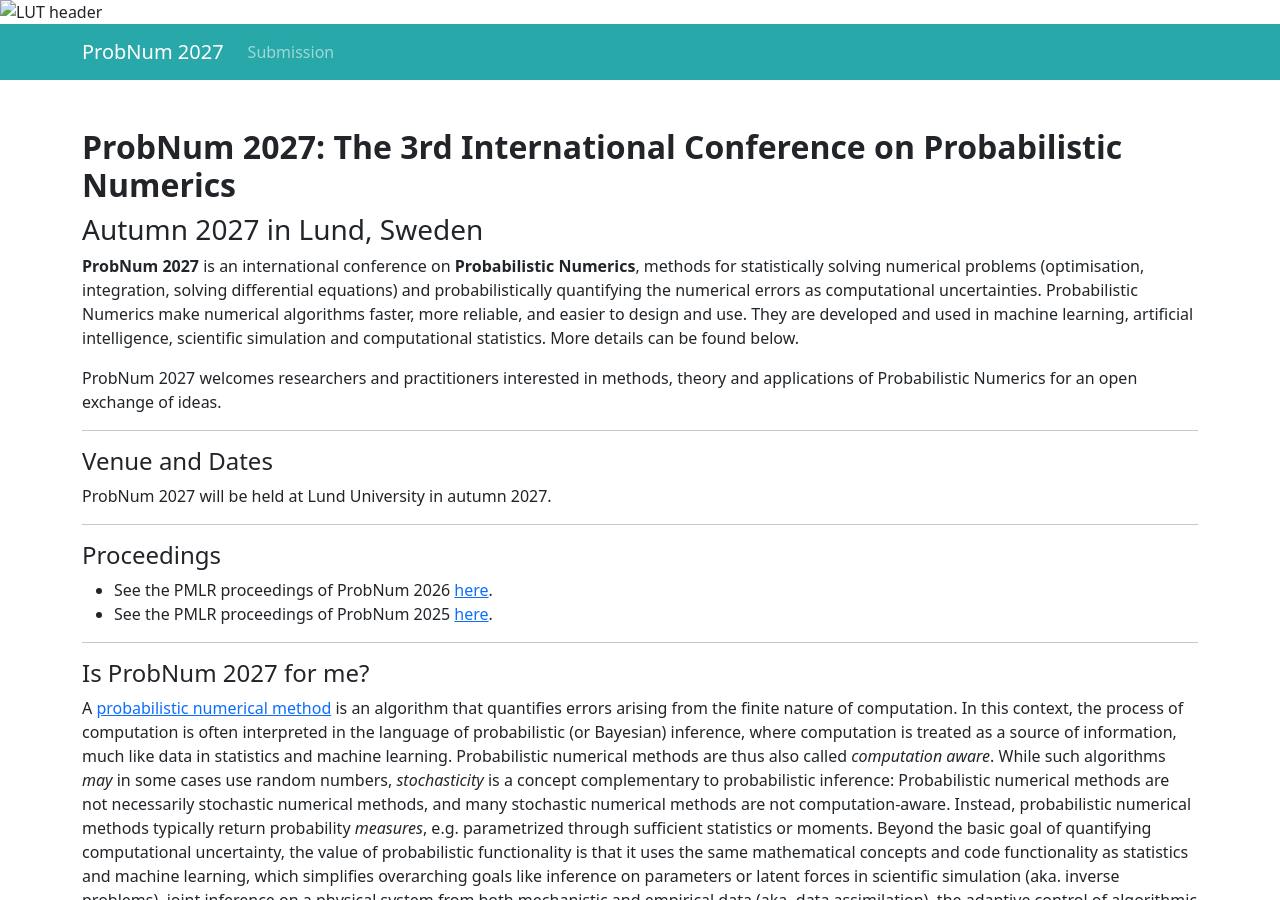
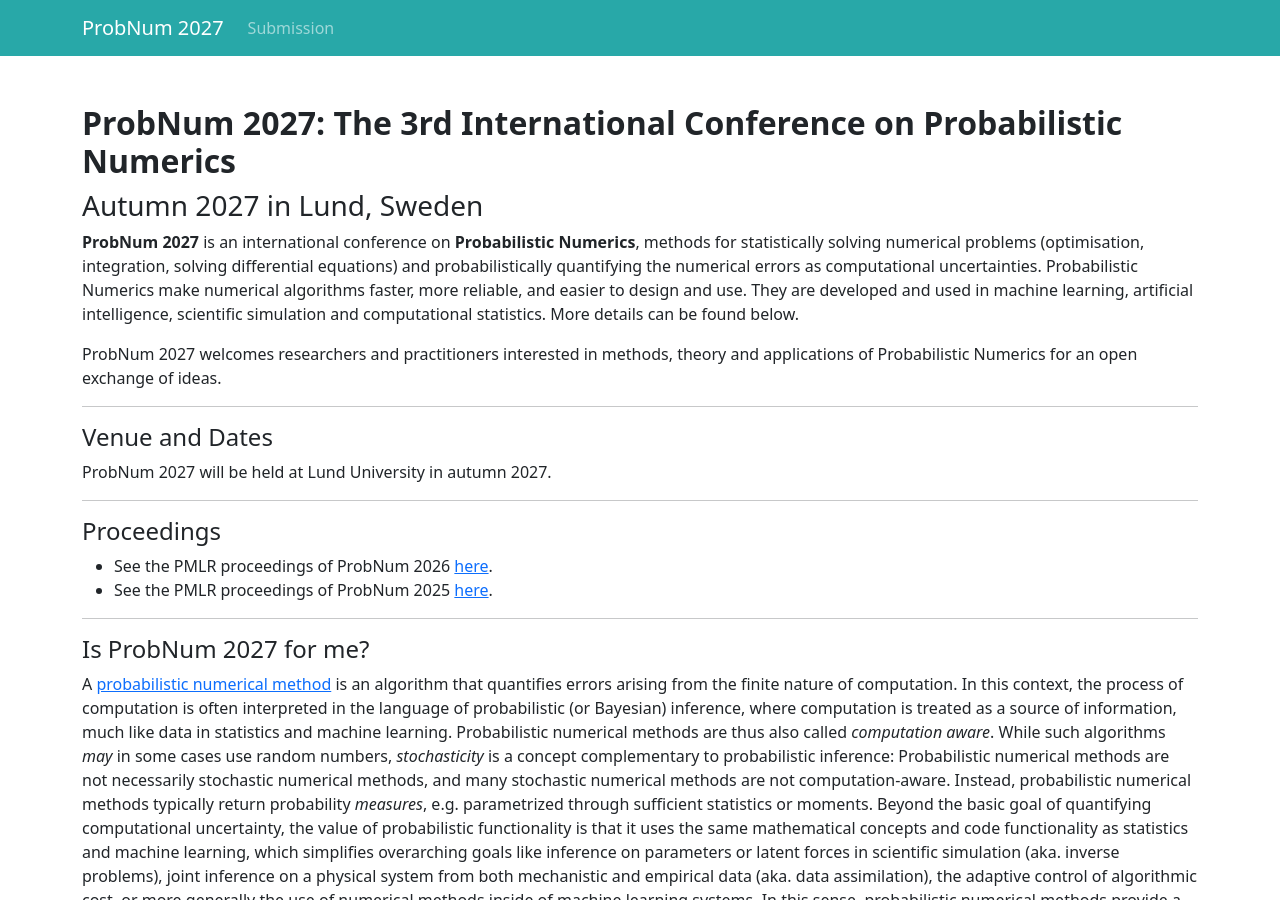
Before and after one commit to probabilistic-numerics/conferences, a Jekyll site: the page built from 2027/index.md, in a window 1280 px wide and 900 px high. Built offline with Jekyll 4.4.1, drawn with Linux system fonts in a browser that asks for light colours; nearby versions of some CDN libraries.

Commit message:
fix header image

```diff
--- a/_includes/2027/head.html
+++ b/_includes/2027/head.html
@@ -1,7 +1,7 @@
 <div class="container-fluid header">
     <div class="row">
       <!--  <img class="headerImage" src="EURECOM-building.jpg" alt="EURECOM Header" style="width: 100%; height: auto;"> -->
-      <img class="headerImage" src="{{ page.header_image }}" alt="LUT header" style="width: 100%; height: auto;">
+      <!-- <img class="headerImage" src="{{ page.header_image }}" alt="LUT header" style="width: 100%; height: auto;"> -->
     </div><!-- /.row -->
 </div><!-- /.container -->
 
--- a/_includes/2027/header.html
+++ b/_includes/2027/header.html
@@ -6,7 +6,7 @@
 
     <meta name="description" content="{{ page.description | escape }}">
 
-    <meta property="og:image" content="/LUT-preview.png">
+    <!-- <meta property="og:image" content="/LUT-preview.png"> -->
 
     <!-- browser setting for responsive web pages that adjust to screen size -->
     <meta name="viewport" content="width=device-width, initial-scale=1.0">
```
